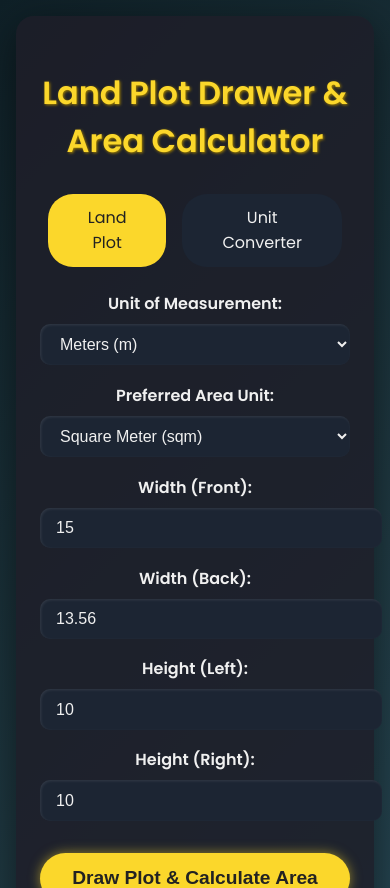
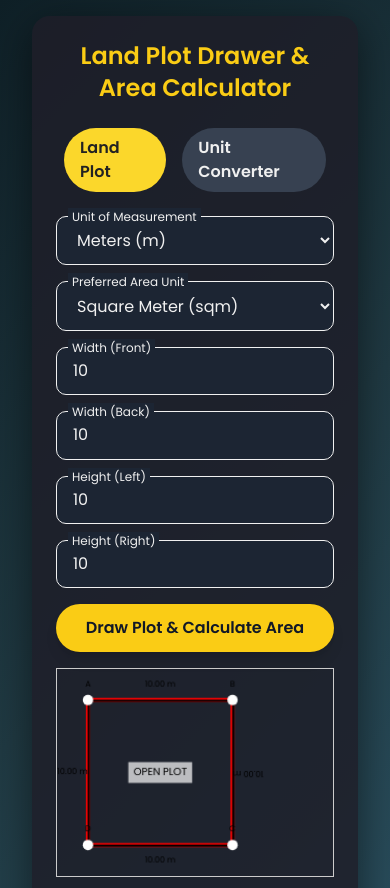
Before and after one commit to Thallapally1461/Land-plot-calucator, a plain HTML site: page index.html in a window 390 px wide. Shown: the top 888 px of the page. Drawn offline with nearby package versions, Linux system fonts and the light colour scheme.

Commit message:
Update index.html

```diff
--- a/index.html
+++ b/index.html
@@ -4,150 +4,108 @@
   <meta charset="UTF-8" />
   <meta name="viewport" content="width=device-width, initial-scale=1" />
   <title>Land Plot Drawer & Area Calculator</title>
+  <!-- Tailwind CSS CDN -->
+  <script src="https://cdn.tailwindcss.com"></script>
+  <!-- Google Fonts for Poppins -->
+  <link href="https://fonts.googleapis.com/css2?family=Poppins:wght@400;600&display=swap" rel="stylesheet">
   <style>
-  @import url('https://fonts.googleapis.com/css2?family=Poppins:wght@400;600&display=swap');
     body {
       margin: 0;
       font-family: 'Poppins', sans-serif;
       background: linear-gradient(135deg, #0f2027, #203a43, #2c5364);
-    color: #f0f0f0;
+      min-height: 100vh;
       display: flex;
       justify-content: center;
       align-items: center;
-    min-height: 100vh;
       padding: 1rem;
+      color: #f0f0f0;
     }
     .container {
       background: rgba(30, 30, 40, 0.85);
-    padding: 2.5rem 3rem;
       border-radius: 18px;
-    max-width: 440px;
-    width: 100%;
-    box-shadow: 0 10px 40px rgba(0,0,0,0.5);
-    text-align: center;
-  }
-  h1 {
-    font-weight: 700;
-    font-size: 2rem;
-    margin-bottom: 1.8rem;
-    color: #fbd72b;
-    text-shadow: 1px 1px 3px #a38200;
-  }
-  .tabs {
-    display: flex;
-    justify-content: center;
-    margin-bottom: 1.5rem;
+      box-shadow: 0 10px 40px rgba(0, 0, 0, 0.5);
     }
     .tab {
-    padding: 0.7rem 1.5rem;
-    background: #1c2533;
-    border-radius: 25px;
-    margin: 0 0.5rem;
-    cursor: pointer;
       transition: background 0.3s ease;
+    }
+    .tab:hover {
+      background: #2a3a52;
     }
     .tab.active {
       background: #fbd72b;
       color: #222;
     }
-  .tab:hover {
-    background: #2a3a52;
-  }
     .tab.active:hover {
       background: #d4b40c;
     }
-  label {
-    display: block;
-    margin-top: 1.1rem;
-    margin-bottom: 0.5rem;
-    font-weight: 600;
+    /* Material-UI-like input styling */
+    .mui-input {
+      position: relative;
+      margin-top: 1.5rem;
     }
-  input[type="number"], select {
+    .mui-input label {
+      position: absolute;
+      top: -0.5rem;
+      left: 0.75rem;
+      background: #1c2533;
+      padding: 0 0.25rem;
+      font-size: 0.75rem;
+      color: #f0f0f0;
+      transition: all 0.2s ease;
+    }
+    .mui-input input, .mui-input select {
       width: 100%;
       padding: 0.7rem 1rem;
       border-radius: 10px;
-    border: none;
+      border: 1px solid #f0f0f0;
       font-size: 1rem;
-    outline: none;
       background-color: #1c2533;
       color: #f0f0f0;
-    box-shadow: inset 1px 1px 3px rgba(255,255,255,0.1);
-    transition: background-color 0.3s ease;
+      transition: border-color 0.3s ease;
     }
-  input[type="number"]:focus, select:focus {
+    .mui-input input:focus, .mui-input select:focus {
+      outline: none;
+      border-color: #fbd72b;
       background-color: #2a3a52;
     }
+    .mui-input input:invalid:not(:placeholder-shown) {
+      border-color: #ff5555;
+    }
     button {
-    margin-top: 2rem;
-    width: 100%;
-    padding: 0.9rem 0;
-    background: #fbd72b;
-    border: none;
-    border-radius: 50px;
-    font-weight: 700;
-    font-size: 1.2rem;
-    color: #222;
-    cursor: pointer;
-    box-shadow: 0 0 12px #fbd72b88;
-    transition: background 0.3s ease;
+      transition: background 0.3s ease, box-shadow 0.3s ease;
     }
     button:hover {
-    background: #d4b40c;
-    box-shadow: 0 0 16px #d4b40ccc;
-  }
-  .result {
-    margin-top: 1rem;
-    font-size: 1.1rem;
-    font-weight: 600;
-    color: #fbd72b;
-    min-height: 2em;
-  }
-  .warning {
-    margin-top: 1rem;
-    font-size: 0.9rem;
-    color: #ff5555;
-    min-height: 1.5em;
-  }
-  .info {
-    font-size: 0.9rem;
-    margin-top: 1rem;
-    color: #ccc;
-    text-align: left;
-  }
-  .hidden {
-    display: none;
+      background: #d4b40c !important;
+      box-shadow: 0 0 16px #d4b40ccc !important;
     }
     canvas {
-    margin-top: 1rem;
-    border: 1px solid #ccc;
       width: 100%;
       max-width: 400px;
       height: auto;
       aspect-ratio: 4 / 3;
-  }
-  @media (max-width: 480px) {
-    .container {
-      padding: 2rem 1.5rem;
-      max-width: 350px;
-    }
-    canvas {
-      max-width: 100%;
-    }
+      border: 1px solid #ccc;
     }
   </style>
 </head>
 <body>
-  <div class="container">
-    <h1>Land Plot Drawer & Area Calculator</h1>
-    <div class="tabs">
-      <div class="tab active" onclick="showSection('area-section')">Land Plot</div>
-      <div class="tab" onclick="showSection('converter-section')">Unit Converter</div>
+  <div class="container max-w-lg w-full mx-4 p-6 sm:p-8">
+    <h1 class="text-2xl sm:text-3xl font-bold text-yellow-400 text-center mb-6 sm:mb-8">
+      Land Plot Drawer & Area Calculator
+    </h1>
+    <div class="flex justify-center mb-6">
+      <div class="tab px-4 py-2 mx-2 rounded-full font-semibold bg-gray-700 active" onclick="showSection('area-section')">
+        Land Plot
+      </div>
+      <div class="tab px-4 py-2 mx-2 rounded-full font-semibold bg-gray-700" onclick="showSection('converter-section')">
+        Unit Converter
+      </div>
     </div>
 
     <!-- Land Plot Drawer Section -->
     <div id="area-section">
-      <form id="areaForm" onsubmit="drawPlotAndCalculateArea(event)" novalidate>
-        <label for="unit">Unit of Measurement:</label>
+      <form id="areaForm" onsubmit="drawPlotAndCalculateArea(event)" novalidate class="space-y-4">
+        <div class="mui-input">
+          <label for="unit">Unit of Measurement</label>
           <select id="unit" name="unit" onchange="drawPlotAndCalculateArea({ preventDefault: () => {} })">
             <option value="meter">Meters (m)</option>
             <option value="feet">Feet (ft)</option>
@@ -155,8 +113,10 @@
             <option value="kilometer">Kilometers (km)</option>
             <option value="mile">Miles (mi)</option>
           </select>
+        </div>
 
-        <label for="preferredAreaUnit">Preferred Area Unit:</label>
+        <div class="mui-input">
+          <label for="preferredAreaUnit">Preferred Area Unit</label>
           <select id="preferredAreaUnit" name="preferredAreaUnit" onchange="drawPlotAndCalculateArea({ preventDefault: () => {} })">
             <option value="auto">Auto (Recommended)</option>
             <option value="sqm">Square Meter (sqm)</option>
@@ -170,25 +130,75 @@
             <option value="acre">Acre</option>
             <option value="hectare">Hectare</option>
           </select>
+        </div>
 
-        <label for="width1">Width (Front):</label>
-        <input type="number" id="width1" name="width1" min="0" step="any" placeholder="Enter front width" required oninput="drawPlotAndCalculateArea({ preventDefault: () => {} })" />
+        <div class="mui-input">
+          <label for="width1">Width (Front)</label>
+          <input
+            type="number"
+            id="width1"
+            name="width1"
+            min="0"
+            step="any"
+            placeholder="Enter front width"
+            required
+            oninput="drawPlotAndCalculateArea({ preventDefault: () => {} })"
+          />
+        </div>
 
-        <label for="width2">Width (Back):</label>
-        <input type="number" id="width2" name="width2" min="0" step="any" placeholder="Enter back width" required oninput="drawPlotAndCalculateArea({ preventDefault: () => {} })" />
+        <div class="mui-input">
+          <label for="width2">Width (Back)</label>
+          <input
+            type="number"
+            id="width2"
+            name="width2"
+            min="0"
+            step="any"
+            placeholder="Enter back width"
+            required
+            oninput="drawPlotAndCalculateArea({ preventDefault: () => {} })"
+          />
+        </div>
 
-        <label for="height1">Height (Left):</label>
-        <input type="number" id="height1" name="height1" min="0" step="any" placeholder="Enter left height" required oninput="drawPlotAndCalculateArea({ preventDefault: () => {} })" />
+        <div class="mui-input">
+          <label for="height1">Height (Left)</label>
+          <input
+            type="number"
+            id="height1"
+            name="height1"
+            min="0"
+            step="any"
+            placeholder="Enter left height"
+            required
+            oninput="drawPlotAndCalculateArea({ preventDefault: () => {} })"
+          />
+        </div>
 
-        <label for="height2">Height (Right):</label>
-        <input type="number" id="height2" name="height2" min="0" step="any" placeholder="Enter right height" required oninput="drawPlotAndCalculateArea({ preventDefault: () => {} })" />
+        <div class="mui-input">
+          <label for="height2">Height (Right)</label>
+          <input
+            type="number"
+            id="height2"
+            name="height2"
+            min="0"
+            step="any"
+            placeholder="Enter right height"
+            required
+            oninput="drawPlotAndCalculateArea({ preventDefault: () => {} })"
+          />
+        </div>
 
-        <button type="submit">Draw Plot & Calculate Area</button>
+        <button
+          type="submit"
+          class="w-full py-3 bg-yellow-400 text-gray-900 font-bold rounded-full shadow-lg hover:bg-yellow-500"
+        >
+          Draw Plot & Calculate Area
+        </button>
       </form>
-      <canvas id="plotCanvas"></canvas>
-      <div class="result" id="area-result"></div>
-      <div class="warning" id="warning-message"></div>
-      <div class="info">
+      <canvas id="plotCanvas" class="mt-4 mx-auto"></canvas>
+      <div class="text-yellow-400 font-semibold text-lg mt-4 text-center" id="area-result"></div>
+      <div class="text-red-500 text-sm mt-2 text-center" id="warning-message"></div>
+      <div class="text-gray-400 text-sm mt-4 text-left">
         <p><strong>Note:</strong> Enter the widths (front and back) and heights (left and right) in the selected unit to draw a scaled layout and calculate the area of the land plot.</p>
         <p>Vertices are labeled A (bottom-left), B (bottom-right), C (top-right), D (top-left).</p>
       </div>
@@ -196,8 +206,9 @@
 
     <!-- Unit Converter Section -->
     <div id="converter-section" class="hidden">
-      <form id="converterForm" onsubmit="convertUnits(event)" novalidate>
-        <label for="fromUnit">From Unit:</label>
+      <form id="converterForm" onsubmit="convertUnits(event)" novalidate class="space-y-4">
+        <div class="mui-input">
+          <label for="fromUnit">From Unit</label>
           <select id="fromUnit" onchange="updateToUnits()">
             <option value="sqft">Square Feet (sqft)</option>
             <option value="sqm">Square Meter (sqm)</option>
@@ -217,17 +228,35 @@
             <option value="cubicfeet">Cubic Feet</option>
             <option value="cubicmeter">Cubic Meter</option>
           </select>
+        </div>
 
-        <label for="toUnit">To Unit:</label>
+        <div class="mui-input">
+          <label for="toUnit">To Unit</label>
           <select id="toUnit"></select>
+        </div>
 
-        <label for="value">Value:</label>
-        <input type="number" id="value" name="value" min="0" step="any" placeholder="Enter value to convert" required />
+        <div class="mui-input">
+          <label for="value">Value</label>
+          <input
+            type="number"
+            id="value"
+            name="value"
+            min="0"
+            step="any"
+            placeholder="Enter value to convert"
+            required
+          />
+        </div>
 
-        <button type="submit">Convert</button>
+        <button
+          type="submit"
+          class="w-full py-3 bg-yellow-400 text-gray-900 font-bold rounded-full shadow-lg hover:bg-yellow-500"
+        >
+          Convert
+        </button>
       </form>
-      <div class="result" id="converter-result"></div>
-      <div class="info">
+      <div class="text-yellow-400 font-semibold text-lg mt-4 text-center" id="converter-result"></div>
+      <div class="text-gray-400 text-sm mt-4 text-left">
         <p><strong>Note:</strong> Select the units to convert between various area and length measurements.</p>
       </div>
     </div>
@@ -236,12 +265,15 @@
   <script>
     // Show/hide sections
     function showSection(sectionId) {
+      try {
         document.getElementById('area-section').classList.add('hidden');
         document.getElementById('converter-section').classList.add('hidden');
         document.getElementById(sectionId).classList.remove('hidden');
-
         document.querySelectorAll('.tab').forEach(tab => tab.classList.remove('active'));
         event.target.classList.add('active');
+      } catch (e) {
+        console.error('Error in showSection:', e);
+      }
     }
 
     // Conversion factors to meters (for side lengths)
@@ -269,9 +301,9 @@
       'sqyard': 1.19599,
       'gaj': 1.19599,
       'cent': 0.0247105,
-    'katha': 0.00747494, // 1 katha = 1361.25 sqft = 126.465 sqm
-    'guntha': 0.00988422, // 1 guntha = 1089 sqft = 101.171 sqm
-    'bigha': 0.000398406, // 1 bigha = 27000 sqft = 2508.382 sqm
+      'katha': 0.00747494,
+      'guntha': 0.00988422,
+      'bigha': 0.000398406,
       'acre': 0.000247105,
       'hectare': 0.0001
     };
@@ -292,49 +324,35 @@
 
     // Function to choose the appropriate area unit based on size (in square meters)
     function chooseAreaUnit(areaInSqm) {
-    if (areaInSqm < 50) {
-      return 'sqm';
-    } else if (areaInSqm < 500) {
-      return 'sqft';
-    } else if (areaInSqm < 1000) {
-      return 'gaj';
-    } else if (areaInSqm < 1500) {
-      return 'sqyard';
-    } else if (areaInSqm < 3000) {
-      return 'katha';
-    } else if (areaInSqm < 5000) {
-      return 'guntha';
-    } else if (areaInSqm < 8000) {
-      return 'bigha';
-    } else if (areaInSqm < 20000) {
-      return 'cent';
-    } else if (areaInSqm < 100000) {
-      return 'acre';
-    } else {
-      return 'hectare';
-    }
+      if (areaInSqm < 50) return 'sqm';
+      else if (areaInSqm < 500) return 'sqft';
+      else if (areaInSqm < 1000) return 'gaj';
+      else if (areaInSqm < 1500) return 'sqyard';
+      else if (areaInSqm < 3000) return 'katha';
+      else if (areaInSqm < 5000) return 'guntha';
+      else if (areaInSqm < 8000) return 'bigha';
+      else if (areaInSqm < 20000) return 'cent';
+      else if (areaInSqm < 100000) return 'acre';
+      else return 'hectare';
     }
 
     // Function to check if the quadrilateral is self-intersecting
     function isSelfIntersecting(points) {
-    // Check for intersection between non-adjacent sides (e.g., AB with CD, AD with BC)
       function doLinesIntersect(p1, p2, p3, p4) {
         const det = (p2.x - p1.x) * (p4.y - p3.y) - (p2.y - p1.y) * (p4.x - p3.x);
-      if (det === 0) return false; // Parallel lines
+        if (det === 0) return false;
         const t = ((p3.x - p1.x) * (p4.y - p3.y) - (p3.y - p1.y) * (p4.x - p3.x)) / det;
         const u = -((p2.x - p1.x) * (p3.y - p1.y) - (p2.y - p1.y) * (p3.x - p1.x)) / det;
         return t > 0 && t < 1 && u > 0 && u < 1;
       }
-
-    // Check AB with CD
       if (doLinesIntersect(points[0], points[1], points[2], points[3])) return true;
-    // Check AD with BC
       if (doLinesIntersect(points[0], points[3], points[1], points[2])) return true;
       return false;
     }
 
     // Land Plot Drawer and Area Calculator
     function drawPlotAndCalculateArea(event) {
+      try {
         event.preventDefault();
         const unit = document.getElementById('unit').value;
         const preferredAreaUnit = document.getElementById('preferredAreaUnit').value;
@@ -355,22 +373,19 @@
           return;
         }
 
-    // Convert all dimensions to meters for drawing and area calculations
         const factor = lengthConversionFactors[unit];
         const width1Meters = width1 * factor;
         const width2Meters = width2 * factor;
         const height1Meters = height1 * factor;
         const height2Meters = height2 * factor;
 
-    // Define the four vertices of the quadrilateral in meters
         const pointsMeters = [
-      { x: 0, y: 0 },           // A (bottom-left)
-      { x: width1Meters, y: 0 }, // B (bottom-right)
-      { x: width2Meters, y: height2Meters }, // C (top-right)
-      { x: 0, y: height1Meters } // D (top-left)
+          { x: 0, y: 0 },
+          { x: width1Meters, y: 0 },
+          { x: width2Meters, y: height2Meters },
+          { x: 0, y: height1Meters }
         ];
 
-    // Check if the quadrilateral is self-intersecting
         if (isSelfIntersecting(pointsMeters)) {
           warningDiv.textContent = 'The plot dimensions form a self-intersecting shape. Please adjust the values.';
           document.getElementById('area-result').textContent = '';
@@ -380,35 +395,30 @@
           return;
         }
 
-    // Calculate area by splitting into two triangles (ABC and ADC)
         function triangleArea(p1, p2, p3) {
           return Math.abs(
             (p1.x * (p2.y - p3.y) + p2.x * (p3.y - p1.y) + p3.x * (p1.y - p2.y)) / 2
           );
         }
-    const areaABC = triangleArea(pointsMeters[0], pointsMeters[1], pointsMeters[2]); // Triangle ABC
-    const areaADC = triangleArea(pointsMeters[0], pointsMeters[3], pointsMeters[2]); // Triangle ADC
+        const areaABC = triangleArea(pointsMeters[0], pointsMeters[1], pointsMeters[2]);
+        const areaADC = triangleArea(pointsMeters[0], pointsMeters[3], pointsMeters[2]);
         const areaInSqm = areaABC + areaADC;
 
-    // Determine the area unit for display
         const areaUnit = preferredAreaUnit === 'auto' ? chooseAreaUnit(areaInSqm) : preferredAreaUnit;
         const areaValue = areaInSqm * areaConversionFactors[areaUnit];
         document.getElementById('area-result').textContent = `Area: ${areaValue.toFixed(2)} ${areaUnitSymbols[areaUnit]}`;
 
-    // Set canvas size dynamically based on container width
         const canvas = document.getElementById('plotCanvas');
-    const containerWidth = document.querySelector('.container').offsetWidth - 60; // Account for padding
+        const containerWidth = document.querySelector('.container').offsetWidth - 60;
         canvas.width = Math.min(400, containerWidth);
-    canvas.height = canvas.width * 0.75; // Maintain 4:3 aspect ratio
+        canvas.height = canvas.width * 0.75;
 
         const ctx = canvas.getContext('2d');
         const canvasWidth = canvas.width;
         const canvasHeight = canvas.height;
 
-    // Clear the canvas
         ctx.clearRect(0, 0, canvasWidth, canvasHeight);
 
-    // Find the bounding box of the quadrilateral to scale it
         const minX = Math.min(...pointsMeters.map(p => p.x));
         const maxX = Math.max(...pointsMeters.map(p => p.x));
         const minY = Math.min(...pointsMeters.map(p => p.y));
@@ -417,16 +427,14 @@
         const plotHeightMeters = maxY - minY;
         const maxDimension = Math.max(plotWidthMeters, plotHeightMeters);
 
-    const padding = Math.min(canvasWidth, canvasHeight) * 0.15; // Dynamic padding
+        const padding = Math.min(canvasWidth, canvasHeight) * 0.15;
         const scale = Math.min((canvasWidth - padding * 2) / maxDimension, (canvasHeight - padding * 2) / maxDimension);
 
-    // Scale and translate points to fit within the canvas
         const points = pointsMeters.map(p => ({
           x: (p.x - minX) * scale + padding,
           y: (p.y - minY) * scale + padding
         }));
 
-    // Draw the quadrilateral (outer red line)
         ctx.beginPath();
         ctx.moveTo(points[0].x, points[0].y);
         for (let i = 1; i < points.length; i++) {
@@ -437,8 +445,7 @@
         ctx.lineWidth = 4;
         ctx.stroke();
 
-    // Draw the inner quadrilateral (black line)
-    const innerOffset = 10 / scale; // Adjust offset based on scale
+        const innerOffset = 10 / scale;
         const innerPoints = pointsMeters.map(p => ({
           x: (p.x - minX) * scale + padding + innerOffset,
           y: (p.y - minY) * scale + padding + innerOffset
@@ -453,7 +460,6 @@
         ctx.lineWidth = 2;
         ctx.stroke();
 
-    // Draw vertex markers and labels (A, B, C, D)
         const vertexLabels = ['A', 'B', 'C', 'D'];
         ctx.fillStyle = '#ffffff';
         ctx.font = `${Math.min(canvasWidth, canvasHeight) * 0.04}px Poppins`;
@@ -468,7 +474,6 @@
           ctx.fillStyle = '#ffffff';
         });
 
-    // Draw labels for dimensions in the selected unit
         ctx.fillStyle = '#000000';
         ctx.font = `${Math.min(canvasWidth, canvasHeight) * 0.04}px Poppins`;
         ctx.textAlign = 'center';
@@ -476,7 +481,6 @@
 
         const labelOffset = padding * 0.5;
 
-    // Front width (A to B)
         const midAB = { x: (points[0].x + points[1].x) / 2, y: (points[0].y + points[1].y) / 2 };
         const angleAB = Math.atan2(points[1].y - points[0].y, points[1].x - points[0].x);
         ctx.save();
@@ -485,7 +489,6 @@
         ctx.fillText(`${width1.toFixed(2)} ${unitSymbols[unit]}`, 0, 0);
         ctx.restore();
 
-    // Back width (D to C)
         const midDC = { x: (points[3].x + points[2].x) / 2, y: (points[3].y + points[2].y) / 2 };
         const angleDC = Math.atan2(points[2].y - points[3].y, points[2].x - points[3].x);
         ctx.save();
@@ -494,7 +497,6 @@
         ctx.fillText(`${width2.toFixed(2)} ${unitSymbols[unit]}`, 0, 0);
         ctx.restore();
 
-    // Left height (A to D)
         const midAD = { x: (points[0].x + points[3].x) / 2, y: (points[0].y + points[3].y) / 2 };
         const angleAD = Math.atan2(points[3].y - points[0].y, points[3].x - points[0].x);
         ctx.save();
@@ -503,7 +505,6 @@
         ctx.fillText(`${height1.toFixed(2)} ${unitSymbols[unit]}`, 0, 0);
         ctx.restore();
 
-    // Right height (B to C)
         const midBC = { x: (points[1].x + points[2].x) / 2, y: (points[1].y + points[2].y) / 2 };
         const angleBC = Math.atan2(points[2].y - points[1].y, points[2].x - points[1].x);
         ctx.save();
@@ -512,7 +513,6 @@
         ctx.fillText(`${height2.toFixed(2)} ${unitSymbols[unit]}`, 0, 0);
         ctx.restore();
 
-    // Draw "OPEN PLOT" text in the center with a background for visibility
         const centerX = (points[0].x + points[1].x + points[2].x + points[3].x) / 4;
         const centerY = (points[0].y + points[1].y + points[2].y + points[3].y) / 4;
         ctx.font = `${Math.min(canvasWidth, canvasHeight) * 0.05}px Poppins`;
@@ -522,6 +522,10 @@
         ctx.fillRect(centerX - textWidth / 2 - 5, centerY - 10, textWidth + 10, 20);
         ctx.fillStyle = '#000000';
         ctx.fillText(text, centerX, centerY);
+      } catch (e) {
+        console.error('Error in drawPlotAndCalculateArea:', e);
+        document.getElementById('warning-message').textContent = 'An error occurred while drawing the plot. Please check the console for details.';
+      }
     }
 
     // Unit Converter Logic
@@ -613,6 +617,7 @@
     };
 
     function updateToUnits() {
+      try {
         const fromUnit = document.getElementById('fromUnit').value;
         const toUnitSelect = document.getElementById('toUnit');
         toUnitSelect.innerHTML = '';
@@ -637,9 +642,14 @@
         if (toUnitSelect.options.length > 0) {
           toUnitSelect.options[0].selected = true;
         }
+      } catch (e) {
+        console.error('Error in updateToUnits:', e);
+        document.getElementById('converter-result').textContent = 'Error updating units. Please check the console.';
+      }
     }
 
     function convertUnits(event) {
+      try {
         event.preventDefault();
         const fromUnit = document.getElementById('fromUnit').value;
         const toUnit = document.getElementById('toUnit').value;
@@ -658,18 +668,26 @@
 
         const result = (value * factor).toFixed(4);
         document.getElementById('converter-result').textContent = `${value} ${fromUnit} = ${result} ${toUnit}`;
+      } catch (e) {
+        console.error('Error in convertUnits:', e);
+        document.getElementById('converter-result').textContent = 'Error during conversion. Please check the console.';
+      }
     }
 
     window.onload = function() {
+      try {
         updateToUnits();
-    // Set default values for the plot to match the user's calculated area
-    document.getElementById('width1').value = 15;    // Front width in meters
-    document.getElementById('width2').value = 13.56; // Back width in meters
-    document.getElementById('height1').value = 10;   // Left height in meters
-    document.getElementById('height2').value = 10;   // Right height in meters
-    document.getElementById('unit').value = 'meter'; // Set unit to meters
-    document.getElementById('preferredAreaUnit').value = 'sqm'; // Set to sqm to verify 142.80
-    drawPlotAndCalculateArea({ preventDefault: () => {} }); // Initial draw with default values
+        document.getElementById('width1').value = 10;
+        document.getElementById('width2').value = 10;
+        document.getElementById('height1').value = 10;
+        document.getElementById('height2').value = 10;
+        document.getElementById('unit').value = 'meter';
+        document.getElementById('preferredAreaUnit').value = 'sqm';
+        drawPlotAndCalculateArea({ preventDefault: () => {} });
+      } catch (e) {
+        console.error('Error in window.onload:', e);
+        document.getElementById('warning-message').textContent = 'Error initializing the app. Please check the console.';
+      }
     };
   </script>
 </body>
```
Lines whose indentation alone changed are shown as unchanged.
